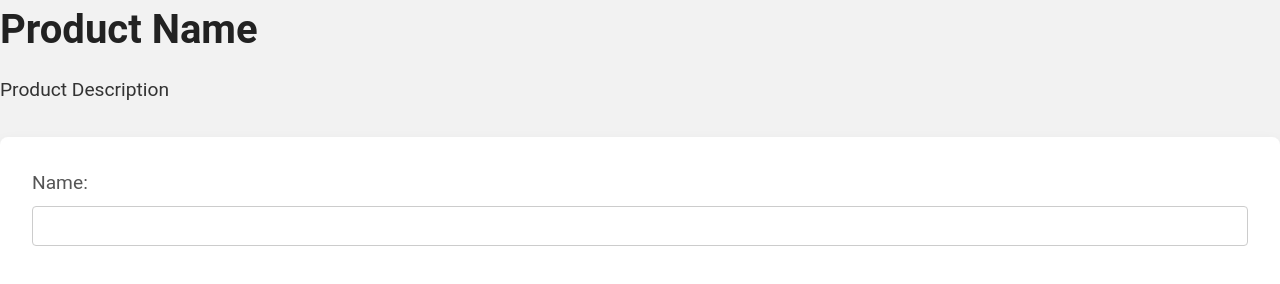
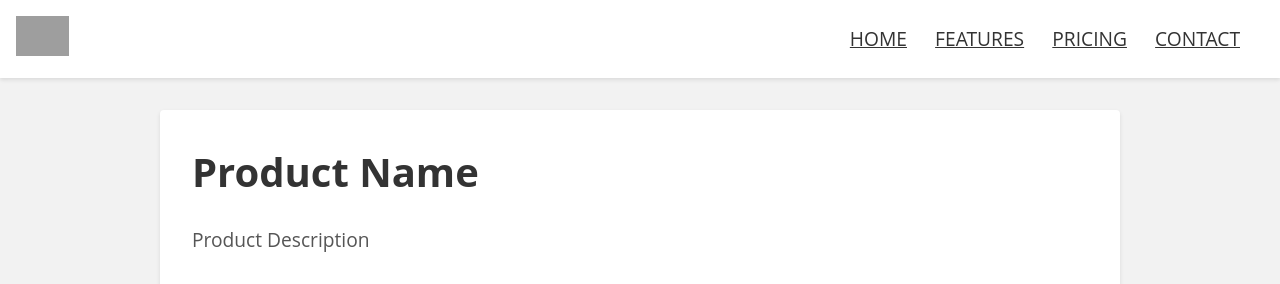
Before and after one commit to FadySabry712/lnading-page-with-payment-integration, a PHP site: page / in a window 1280 px wide. Shown: the top 284 px of the page. Run offline with PHP 8.4, Linux system fonts and the light colour scheme; some libraries are stand-ins or nearby versions; grey boxes are pictures that could not be loaded.

Commit message:
updated html and css

```diff
--- a/index.php
+++ b/index.php
@@ -2,17 +2,30 @@
 <html lang="en">
 
 <head>
-    <meta charset="UTF-8">
-    <meta name="viewport" content="width=device-width, initial-scale=1.0">
+    <title>Product Landing Page</title>
     <link rel="stylesheet" href="styles.css">
-    <title>Document</title>
-
-    <title>Product Landing Page</title>
 </head>
 
 <body>
-    <h1>Product Name</h1>
-    <p>Product Description</p>
+    <header class="header">
+        <div class="logo">
+            <img src="logo.png" alt="Logo">
+        </div>
+        <nav class="navbar">
+            <a class="nav-item" href="#">Home</a>
+            <a class="nav-item" href="#">Features</a>
+            <a class="nav-item" href="#">Pricing</a>
+            <a class="nav-item" href="#">Contact</a>
+        </nav>
+    </header>
+    <main class="main">
+        <h1 class="title">Product Name</h1>
+        <p class="description">Product Description</p>
+        <div class="product">
+            <img src="product.png" alt="Product Image">
+        </div>
+        <button class="cta-btn">Buy Now</button>
+    </main>
     <form action="checkout.php" method="POST">
         <label for="name">Name:</label>
         <input type="text" id="name" name="name"><br>
--- a/styles.css
+++ b/styles.css
@@ -7,11 +7,89 @@
 
   /* Global styles */
   body {
-    font-family: 'Roboto', sans-serif;
-    font-size: 1rem;
+    font-family: 'Open Sans', sans-serif;
+    font-size: 16px;
     line-height: 1.5;
     color: #333;
     background-color: #f2f2f2;
+
+  }
+
+  /* Header */
+.header {
+    display: flex;
+    align-items: center;
+    justify-content: space-between;
+    background-color: #fff;
+    padding: 1rem;
+    box-shadow: 0 2px 4px rgba(0, 0, 0, 0.1);
+  }
+
+  .logo img {
+    height: 40px;
+  }
+
+  .nav-item {
+    margin-right: 1.5rem;
+    font-size: 1.2rem;
+    color: #333;
+    text-transform: uppercase;
+    transition: color 0.3s ease;
+  }
+
+  .nav-item:hover {
+    color: #4CAF50;
+  }
+
+  /* Main section */
+  .main {
+    max-width: 960px;
+    margin: 2rem auto;
+    padding: 2rem;
+    background-color: #fff;
+    box-shadow: 0 2px 4px rgba(0, 0, 0, 0.1);
+    border-radius: 0.25rem;
+  }
+
+  .title {
+    font-size: 2.5rem;
+    font-weight: bold;
+    margin-bottom: 1.5rem;
+    color: #333;
+  }
+
+  .description {
+    font-size: 1.2rem;
+    margin-bottom: 2rem;
+    color: #555;
+  }
+
+  .product {
+    display: flex;
+    justify-content: center;
+    margin-bottom: 2rem;
+  }
+
+  .product img {
+    max-width: 100%;
+    height: auto;
+  }
+
+  .cta-btn {
+    display: inline-block;
+    background-color: #4CAF50;
+    color: #fff;
+    padding: 1rem 2rem;
+    border: none;
+    border-radius: 0.25rem;
+    font-size: 1.2rem;
+    margin-top: 1.5rem;
+    cursor: pointer;
+    transition: background-color 0.3s ease;
+  }
+
+  .cta-btn:hover {
+    background-color: #3e8e41;
   }
 
   .container {
```
